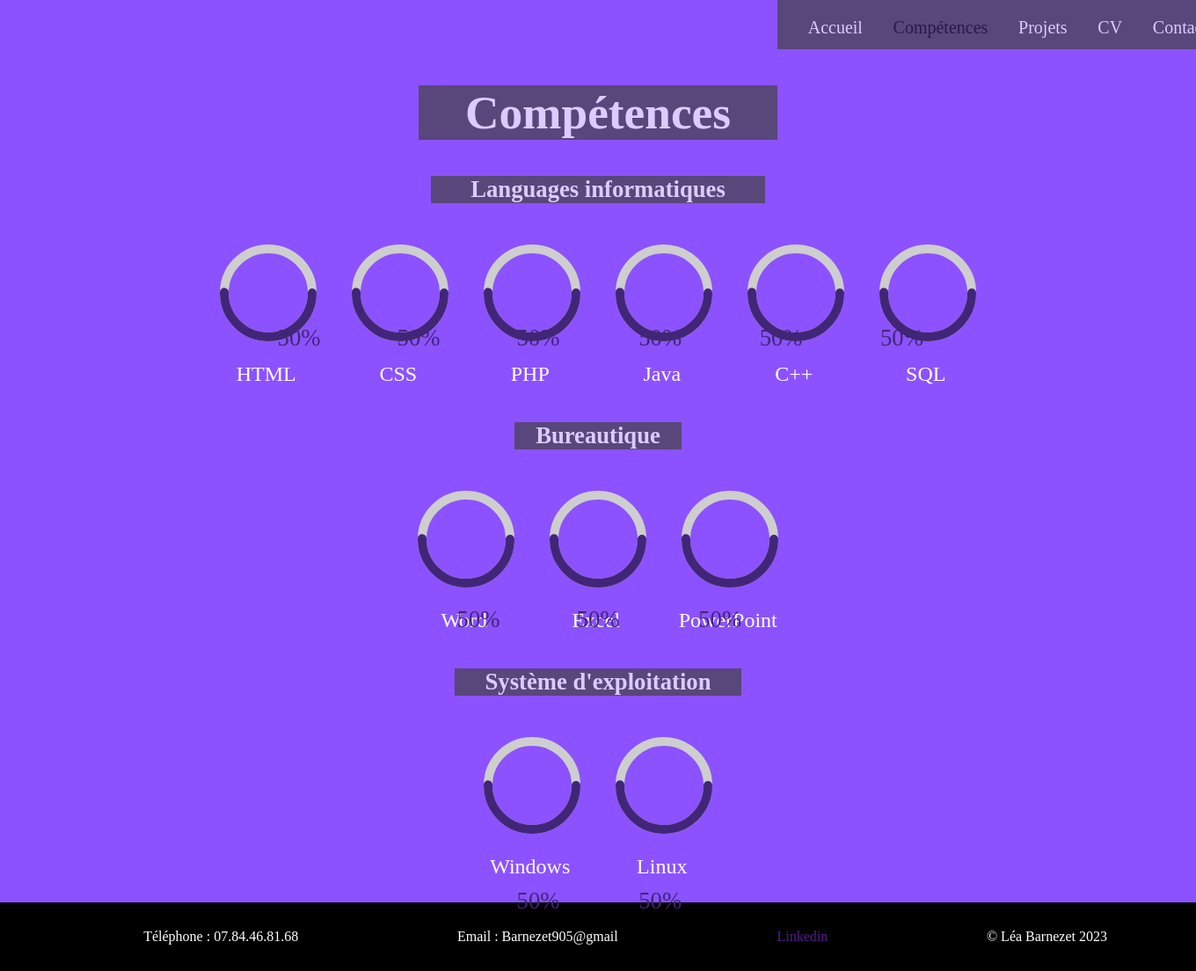
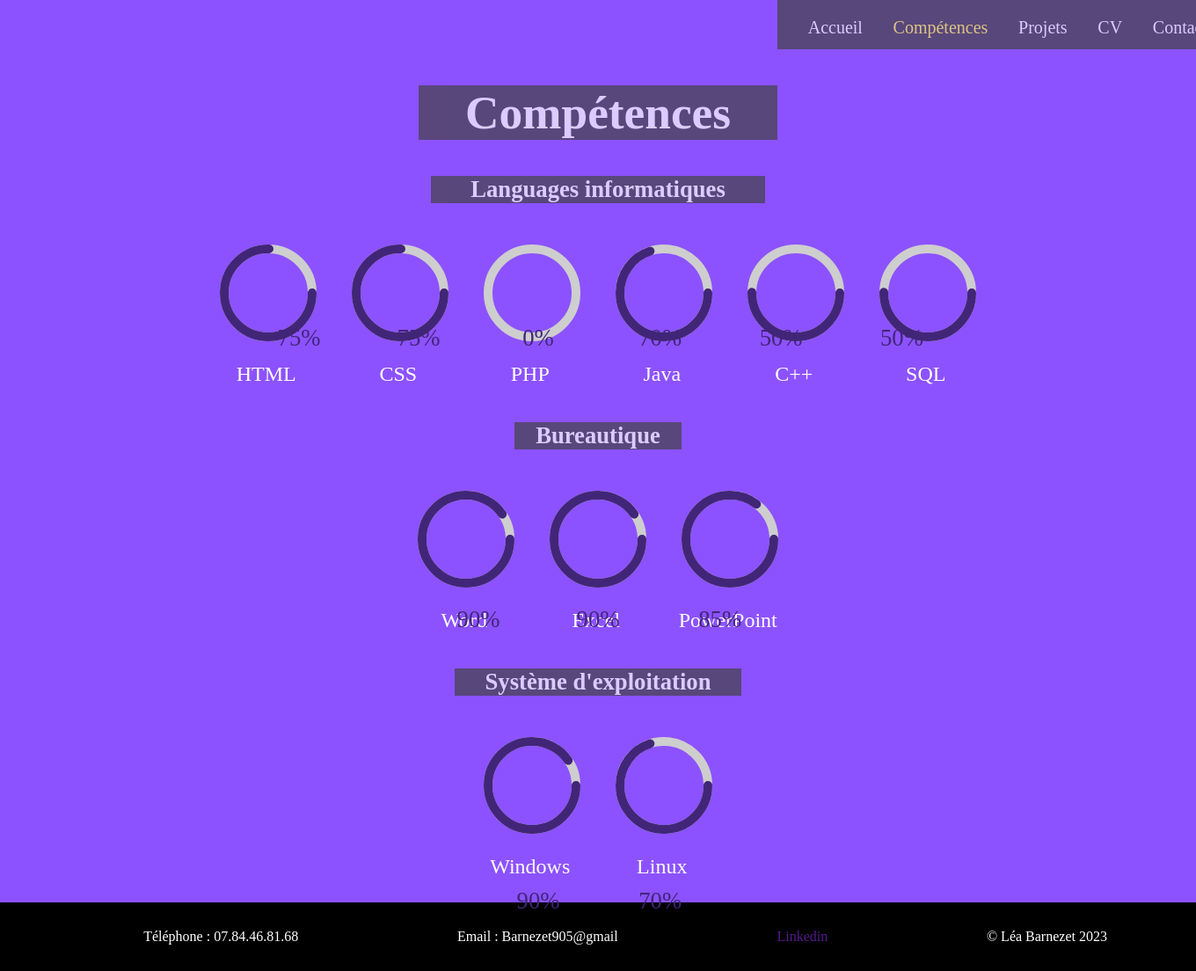
Before and after one commit to lea905/lea905.github.io, a PHP site: page /Competences.html in a window 1360 px wide; the page is wider, and only the part inside the window is pictured. Shown: that part at 88% size. Run offline with PHP 8.4, Linux system fonts and the light colour scheme.

Commit message:
fini la page compétence

```diff
--- a/Competences.html
+++ b/Competences.html
@@ -23,39 +23,39 @@
         <h1>Compétences</h1>
         <h3 id="Languages_h3">Languages informatiques</h3>
         <div id="Languages">
-            <div>
+            <div class="p75">
                 <svg xmlns="http://www.w3.org/2000/svg">
                     <circle r="50px" cx="70px" cy="70px" />
                     <circle r="50px" cx="70px" cy="70px" />
                 </svg>
-                <span class="premier">50%</span>
+                <span class="premier">75%</span>
                 <p>HTML</p>
             </div>
-            <div>
+            <div class="p75">
                 <svg xmlns="http://www.w3.org/2000/svg">
                     <circle r="50px" cx="70px" cy="70px" />
                     <circle r="50px" cx="70px" cy="70px" />
                 </svg>
-                <span class="deuxieme">50%</span>
+                <span class="deuxieme">75%</span>
                 <p>CSS</p>
             </div>
-            <div>
+            <div class="p0">
                 <svg xmlns="http://www.w3.org/2000/svg">
                     <circle r="50px" cx="70px" cy="70px" />
                     <circle r="50px" cx="70px" cy="70px" />
                 </svg>
-                <span class="troisieme">50%</span>
+                <span class="troisieme">0%</span>
                 <p>PHP</p>
             </div>
-            <div>
+            <div class="p70">
                 <svg xmlns="http://www.w3.org/2000/svg">
                     <circle r="50px" cx="70px" cy="70px" />
                     <circle r="50px" cx="70px" cy="70px" />
                 </svg>
-                <span class="quatrieme">50%</span>
+                <span class="quatrieme">70%</span>
                 <p>Java</p>
             </div>
-            <div>
+            <div class="p50">
                 <svg xmlns="http://www.w3.org/2000/svg">
                     <circle r="50px" cx="70px" cy="70px" />
                     <circle r="50px" cx="70px" cy="70px" />
@@ -63,7 +63,7 @@
                 <span class="cinquieme">50%</span>
                 <p>C++</p>
             </div>
-            <div>
+            <div class="p50">
                 <svg xmlns="http://www.w3.org/2000/svg">
                     <circle r="50px" cx="70px" cy="70px" />
                     <circle r="50px" cx="70px" cy="70px" />
@@ -74,47 +74,47 @@
         </div>
         <h3 id="Bureautique_h3">Bureautique</h3>
         <div id="Bureautique">
-            <div>
+            <div class="p90">
                 <svg xmlns="http://www.w3.org/2000/svg">
                     <circle r="50px" cx="70px" cy="70px" />
                     <circle r="50px" cx="70px" cy="70px" />
                 </svg>
-                <span class="premier">50%</span>
+                <span class="premier">90%</span>
                 <p>Word</p>
             </div>
-            <div>
+            <div class="p90">
                 <svg xmlns="http://www.w3.org/2000/svg">
                     <circle r="50px" cx="70px" cy="70px" />
                     <circle r="50px" cx="70px" cy="70px" />
                 </svg>
-                <span class="deuxieme">50%</span>
+                <span class="deuxieme">90%</span>
                 <p>Excel</p>
             </div>
-            <div>
+            <div class="p85">
                 <svg xmlns="http://www.w3.org/2000/svg">
                     <circle r="50px" cx="70px" cy="70px" />
                     <circle r="50px" cx="70px" cy="70px" />
                 </svg>
-                <span class="troisieme">50%</span>
+                <span class="troisieme">85%</span>
                 <p>PowerPoint</p>
             </div>
         </div>
         <h3 id="Système_h3">Système d'exploitation</h3>
         <div id="Système">
-            <div>
+            <div class="p90">
                 <svg xmlns="http://www.w3.org/2000/svg">
                     <circle r="50px" cx="70px" cy="70px" />
                     <circle r="50px" cx="70px" cy="70px" />
                 </svg>
-                <span class="premier">50%</span>
+                <span class="premier">90%</span>
                 <p>Windows</p>
             </div>
-            <div>
+            <div class="p70">
                 <svg xmlns="http://www.w3.org/2000/svg">
                     <circle r="50px" cx="70px" cy="70px" />
                     <circle r="50px" cx="70px" cy="70px" />
                 </svg>
-                <span class="deuxieme">50%</span>
+                <span class="deuxieme">70%</span>
                 <p>Linux</p>
             </div>
 
--- a/style.css
+++ b/style.css
@@ -47,7 +47,7 @@ header a {
 }
 
 header .actuelle{
-    color:black;
+    color:#FFF552;
 }
 
 header a:hover {
@@ -210,7 +210,7 @@ svg {
     height: 150px;
 }
 
-svg circle {
+.p75 svg circle {
     fill: none;
     stroke: #412678;
     stroke-width: 10px;
@@ -218,22 +218,165 @@ svg circle {
     stroke-dasharray: 315;
     stroke-dashoffset: 315;
     stroke-linecap: round;
+    animation-name: pp75;
 }
 
-svg circle:nth-child(1){
+.p75 svg circle:nth-child(1){
     stroke: #cecece;
     stroke-dashoffset: 0;
+    animation-name: pp75;
 }
 
-svg circle:nth-child(2) {
+.p75 svg circle:nth-child(2) {
     animation: circle 2s forwards;
+    animation-name: pp75;
 }
 
-@keyframes circle {
+.p70 svg circle {
+    fill: none;
+    stroke: #412678;
+    stroke-width: 10px;
+    transform: translate(5px, 5px);
+    stroke-dasharray: 315;
+    stroke-dashoffset: 315;
+    stroke-linecap: round;
+    animation-name: pp70;
+}
+
+.p70 svg circle:nth-child(1){
+    stroke: #cecece;
+    stroke-dashoffset: 0;
+    animation-name: pp70;
+}
+
+.p70 svg circle:nth-child(2) {
+    animation: circle 2s forwards;
+    animation-name: pp70;
+}
+
+.p50 svg circle {
+    fill: none;
+    stroke: #412678;
+    stroke-width: 10px;
+    transform: translate(5px, 5px);
+    stroke-dasharray: 315;
+    stroke-dashoffset: 315;
+    stroke-linecap: round;
+    animation-name: pp50;
+}
+
+.p50 svg circle:nth-child(1){
+    stroke: #cecece;
+    stroke-dashoffset: 0;
+    animation-name: pp50;
+}
+
+.p50 svg circle:nth-child(2) {
+    animation: circle 2s forwards;
+    animation-name: pp50;
+}
+
+.p0 svg circle {
+    fill: none;
+    stroke: #412678;
+    stroke-width: 10px;
+    transform: translate(5px, 5px);
+    stroke-dasharray: 315;
+    stroke-dashoffset: 315;
+    stroke-linecap: round;
+    animation-name: pp0;
+}
+
+.p0 svg circle:nth-child(1){
+    stroke: #cecece;
+    stroke-dashoffset: 0;
+    animation-name: pp0;
+}
+
+.p0 svg circle:nth-child(2) {
+    animation: circle 2s forwards;
+    animation-name: pp0;
+}
+
+.p90 svg circle {
+    fill: none;
+    stroke: #412678;
+    stroke-width: 10px;
+    transform: translate(5px, 5px);
+    stroke-dasharray: 315;
+    stroke-dashoffset: 315;
+    stroke-linecap: round;
+    animation-name: pp90;
+}
+
+.p90 svg circle:nth-child(1){
+    stroke: #cecece;
+    stroke-dashoffset: 0;
+    animation-name: pp90;
+}
+
+.p90 svg circle:nth-child(2) {
+    animation: circle 2s forwards;
+    animation-name: pp90;
+}
+
+.p85 svg circle {
+    fill: none;
+    stroke: #412678;
+    stroke-width: 10px;
+    transform: translate(5px, 5px);
+    stroke-dasharray: 315;
+    stroke-dashoffset: 315;
+    stroke-linecap: round;
+    animation-name: pp85;
+}
+
+.p85 svg circle:nth-child(1){
+    stroke: #cecece;
+    stroke-dashoffset: 0;
+    animation-name: pp85;
+}
+
+.p85 svg circle:nth-child(2) {
+    animation: circle 2s forwards;
+    animation-name: pp85;
+}
+
+
+@keyframes pp75 {
+    to {
+        stroke-dashoffset: 78.75;
+    }
+}
+
+@keyframes pp70 {
+    to {
+        stroke-dashoffset: 95.75;
+    }
+}
+
+@keyframes pp50 {
     to {
         stroke-dashoffset: 157.5;
     }
+}
 
+@keyframes pp0 {
+    to {
+        stroke-dashoffset: 315;
+    }
+}
+
+@keyframes pp90 {
+    to {
+        stroke-dashoffset: 31.5;
+    }
+}
+
+@keyframes pp85 {
+    to {
+        stroke-dashoffset: 47.25;
+    }
 }
 
 #Languages, #Bureautique, #Système{
```
Also changed, not shown: 1 other file.
